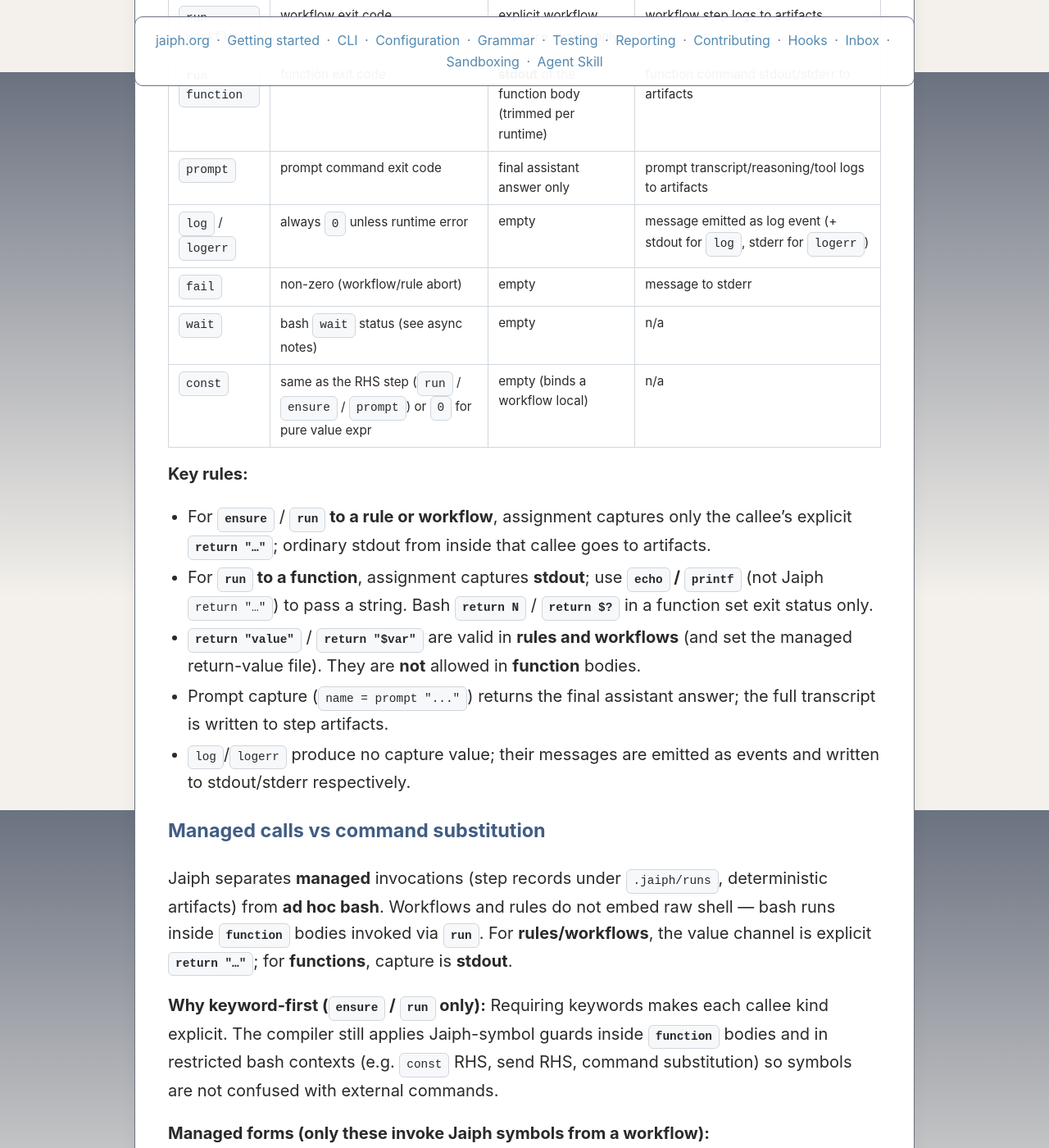
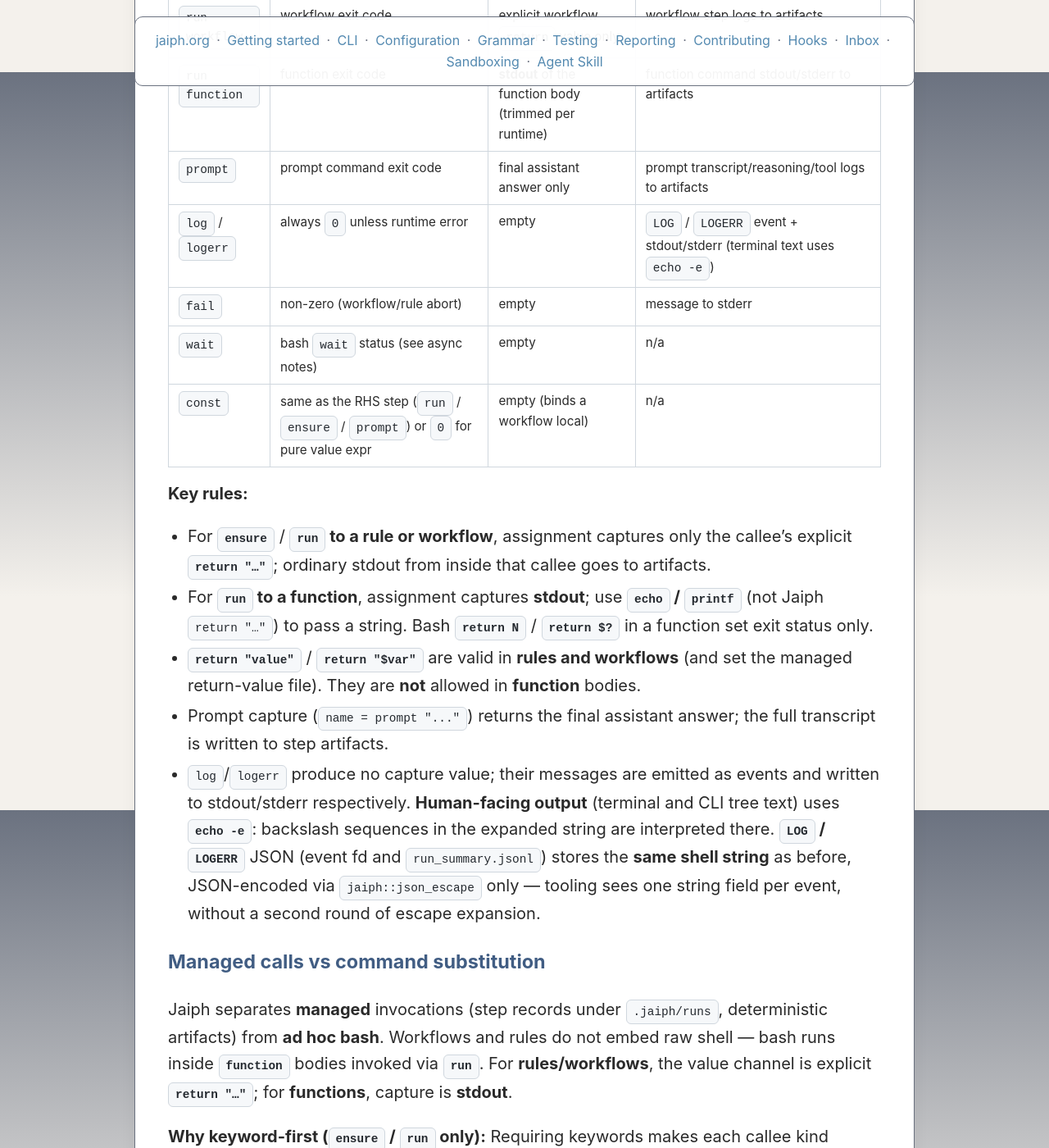
Before and after one commit to jaiphlang/jaiph, a Jekyll site: the page built from docs/grammar.md, in a window 1280 px wide and 1400 px high, scrolled down 7112 px. Shown: the whole window at 82% size. Built offline with Jekyll 4.4.1, drawn with Linux system fonts in a browser that asks for light colours; some of the changed text lies outside the part shown.

Commit message:
Fix: interpret backslash escapes in log and logerr output
`jaiph::log` and `jaiph::logerr` in `events.sh` now use `echo -e` for stdout/stderr so backslash sequences (e.g. newline, tab) render in the tree and streams, while `LOG` / `LOGERR` JSON and `run_summary.jsonl` still store the unexpanded shell string with only `jaiph::json_escape` applied. Adds a focused `events.test.ts` check, documents the split between terminal and JSON semantics across README and docs, records it in `CHANGELOG.md`, and drops the finished item from `.jaiph/QUEUE.md`.

Signed-off-by: Jakub Dzikowski <jakub.t.dzikowski@gmail.com>

```diff
--- a/docs/grammar.md
+++ b/docs/grammar.md
@@ -187,7 +187,7 @@ Every step produces three distinct outputs:
 | `run workflow` | workflow exit code | explicit workflow `return` value only | workflow step logs to artifacts |
 | `run function` | function exit code | **stdout** of the function body (trimmed per runtime) | function command stdout/stderr to artifacts |
 | `prompt` | prompt command exit code | final assistant answer only | prompt transcript/reasoning/tool logs to artifacts |
-| `log` / `logerr` | always `0` unless runtime error | empty | message emitted as log event (+ stdout for `log`, stderr for `logerr`) |
+| `log` / `logerr` | always `0` unless runtime error | empty | `LOG` / `LOGERR` event + stdout/stderr (terminal text uses `echo -e`) |
 | `fail` | non-zero (workflow/rule abort) | empty | message to stderr |
 | `wait` | bash `wait` status (see async notes) | empty | n/a |
 | `const` | same as the RHS step (`run` / `ensure` / `prompt`) or `0` for pure value expr | empty (binds a workflow local) | n/a |
@@ -197,7 +197,7 @@ Every step produces three distinct outputs:
 - For **`run` to a function**, assignment captures **stdout**; use **`echo` / `printf`** (not Jaiph `return "…"`) to pass a string. Bash **`return N`** / **`return $?`** in a function set exit status only.
 - **`return "value"`** / **`return "$var"`** are valid in **rules and workflows** (and set the managed return-value file). They are **not** allowed in **function** bodies.
 - Prompt capture (`name = prompt "..."`) returns the final assistant answer; the full transcript is written to step artifacts.
-- `log`/`logerr` produce no capture value; their messages are emitted as events and written to stdout/stderr respectively.
+- `log`/`logerr` produce no capture value; their messages are emitted as events and written to stdout/stderr respectively. **Human-facing output** (terminal and CLI tree text) uses **`echo -e`**: backslash sequences in the expanded string are interpreted there. **`LOG` / `LOGERR`** JSON (event fd and `run_summary.jsonl`) stores the **same shell string** as before, JSON-encoded via `jaiph::json_escape` only — tooling sees one string field per event, without a second round of escape expansion.
 
 ### Managed calls vs command substitution
 
@@ -247,8 +247,8 @@ Jaiph separates **managed** invocations (step records under `.jaiph/runs`, deter
    - `name = prompt "..."` — Captures the agent's final answer; transcript goes to step artifacts.
    - **`return "value"`** / **`return "$var"`** set the managed return value in **rules and workflows** only (not in **functions**).
    - **Exit semantics:** Failed managed steps abort the workflow under `set -e` unless you structure recovery (`ensure … recover`) or bash control flow inside a **function**.
-12. **log:** `log "message"` displays a message in the progress tree at the current indentation depth. The argument must be a double-quoted string (same quoting rules as `prompt`). Shell variable interpolation (`$var`, `${var}`) works at runtime. `log` is not a step — it has no pending/running/done states, no timing, and no spinner. It transpiles to `jaiph::log "message"`, which emits a `LOG` event on fd 3 and echoes to stdout. Parse error if `log` is used without a quoted string.
-13. **logerr:** `logerr "message"` is identical to `log` except the message is written to stderr instead of stdout. It transpiles to `jaiph::logerr "message"`, which emits a `LOGERR` event on fd 3 and echoes to stderr. In the progress tree, `logerr` lines are shown with a red `!` marker (instead of the dim info marker used by `log`). Parse error if `logerr` is used without a quoted string.
+12. **log:** `log "message"` displays a message in the progress tree at the current indentation depth. The argument must be a double-quoted string (same quoting rules as `prompt`). Shell variable interpolation (`$var`, `${var}`) works at runtime. `log` is not a step — it has no pending/running/done states, no timing, and no spinner. It transpiles to `jaiph::log "message"`, which emits a `LOG` event on fd 3 and prints to stdout with **`echo -e`** (backslash escapes in the final string are interpreted for terminal output, e.g. `\n` → newline). The event **`message`** field is still the shell string **before** that expansion, JSON-encoded in the payload. Parse error if `log` is used without a quoted string.
+13. **logerr:** `logerr "message"` is identical to `log` except the message is written to stderr instead of stdout. It transpiles to `jaiph::logerr "message"`, which emits a `LOGERR` event on fd 3 and prints to stderr with **`echo -e`**. In the progress tree, `logerr` lines are shown with a red `!` marker (instead of the dim info marker used by `log`). Parse error if `logerr` is used without a quoted string.
 14. **Send operator (`<-`):** The RHS must be **empty** (forward `$1`), a **double-quoted literal**, **`$var` / `${…}`**, or **`run ref [args]`** — not an arbitrary shell command (`E_PARSE` with a hint to use `const` + variable or `run`). The channel identifier is always on the left of `<-`. Combining capture and send (`name = channel <- …`) is `E_PARSE`. See [Inbox & Dispatch](inbox.md).
 15. **Route declaration:** `channel -> workflow` registers a static routing rule: when a message arrives on `channel`, the runtime calls `workflow` with positional args `$1=message`, `$2=channel`, `$3=sender` (see [Trigger contract](inbox.md#trigger-contract)). Multiple targets are supported: `channel -> wf1, wf2` dispatches sequentially in declaration order; each target receives the same message. Route declarations are stored in `WorkflowDef.routes`, not in `steps`; they are not executable statements. The transpiler emits `jaiph::register_route` calls at the top of the orchestrator function, and `jaiph::drain_queue` at the end. See [Inbox & Dispatch](inbox.md).
 16. **Export:** Rule and workflow declarations may be prefixed with `export` to mark them as part of the module’s public interface. The implementation does not restrict references to exported symbols: any rule or workflow in an imported module can be referenced.
--- a/docs/index.html
+++ b/docs/index.html
@@ -460,7 +460,8 @@ Jaiph: Running async.jh
 
                     <dt><code>log "message"</code> · <code>logerr "message"</code></dt>
                     <dd>Emit informational or error output to the run tree while keeping workflow execution explicit and
-                        auditable.</dd>
+                        auditable. Terminal and tree text use <code>echo -e</code>-style backslash escapes; structured
+                        <code>LOG</code> / <code>LOGERR</code> payloads keep the raw message string.</dd>
 
                     <dt><code>channel &lt;name&gt;</code> · <code>channel_ref &lt;- ...</code> ·
                         <code>channel_ref -&gt; workflow</code></dt>
```
Also changed, not shown: docs/cli.md (+4 -2 lines), docs/getting-started.md (+1 -1 lines), docs/jaiph-skill.md (+2 -2 lines), test/events.test.ts (+36 -0 lines), .jaiph/QUEUE.md, CHANGELOG.md, README.md, 1 other file.
